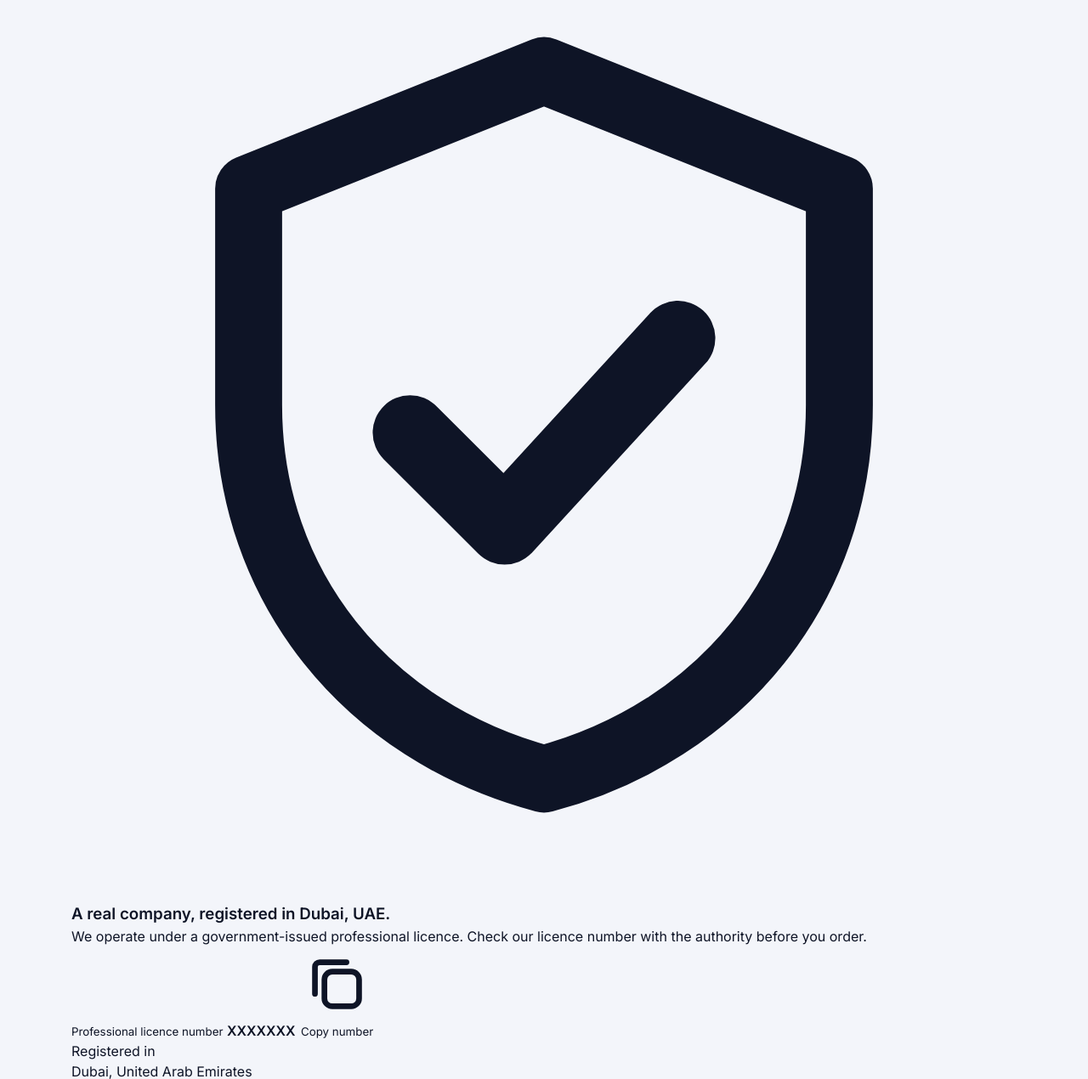
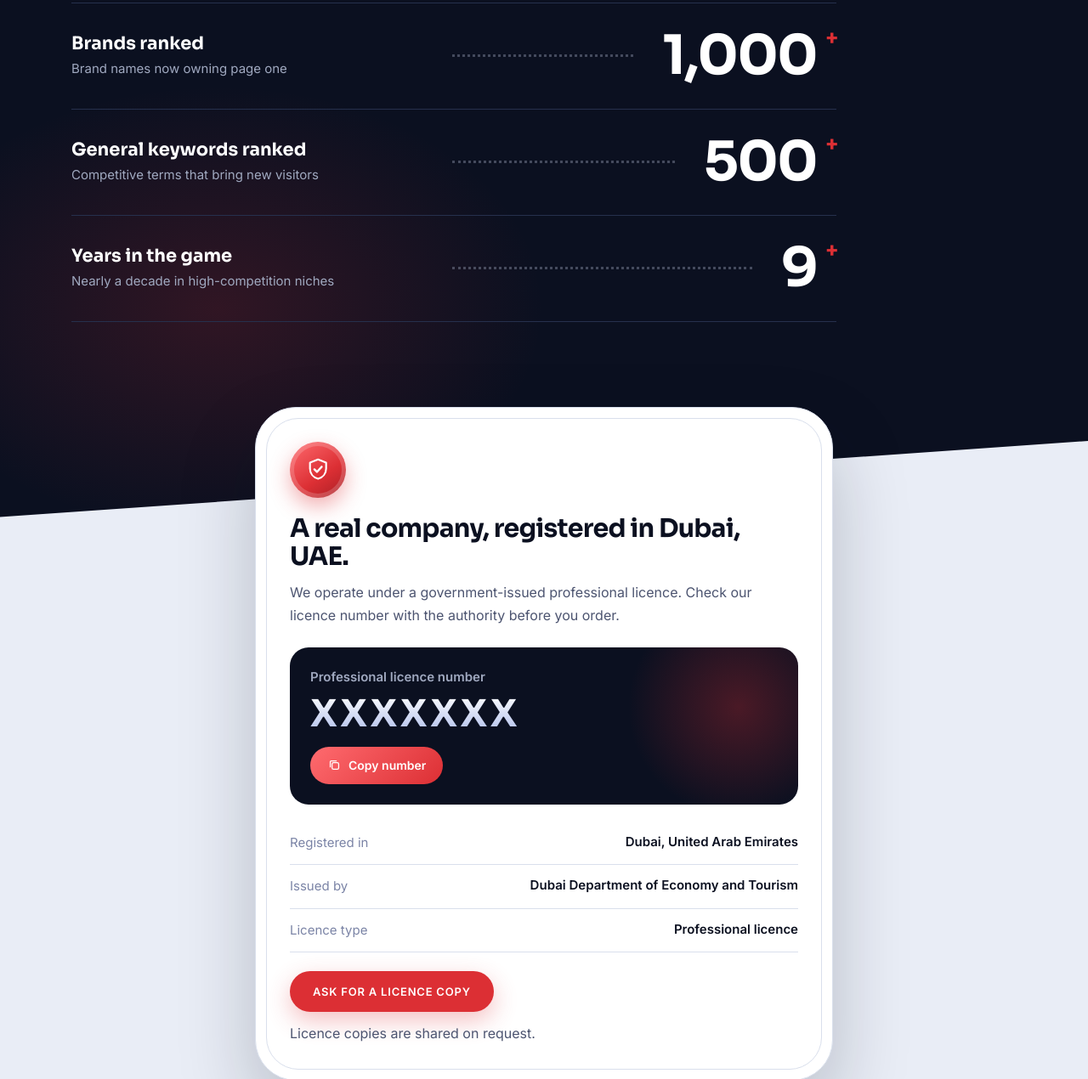
Before and after one commit to Hoorbutt8899/seoIgame, a plain HTML site: page index.html in a window 1280 px wide. Shown: the part 7369-8639 px from the top of the page at 85% size. Drawn offline with Linux system fonts and the light colour scheme.

Commit message:
Add scoreboard license card styles to index.css

```diff
--- a/index.css
+++ b/index.css
@@ -889,3 +889,48 @@ header.scrolled .logo-img{height:42px}
    ===================================================================== */
 .btn.wa svg,.btn.tg svg,#heroWa svg,#heroTg svg{width:22px;height:22px}
 .btn.mini.wa svg,.btn.mini.tg svg{width:20px;height:20px}
+
+/* =====================================================================
+   THE SCOREBOARD + LICENCE CARD
+   PASTE THIS AT THE VERY END OF index.css
+   ===================================================================== */
+.sb-sec{background:var(--soft);overflow:hidden}
+.sb-top{position:relative;background:var(--ink);color:var(--on-dark);padding:clamp(70px,9vw,120px) 0 clamp(170px,22vw,230px);clip-path:polygon(0 0,100% 0,100% calc(100% - clamp(40px,7vw,90px)),0 100%)}
+.sb-top::before{content:'';position:absolute;left:-10%;top:42%;width:60%;height:60%;background:radial-gradient(closest-side,rgba(220,47,52,.18),transparent);pointer-events:none}
+.sb-top .wrap{position:relative}
+.sb-title{font-family:var(--fd);font-size:clamp(34px,6.4vw,58px);font-weight:700;line-height:1.05;letter-spacing:-.03em;color:#fff}
+.sb-sub{margin-top:16px;max-width:520px;font-size:clamp(16px,1.9vw,19px);font-weight:600;line-height:1.35;color:var(--brand-l)}
+.sb-list{margin-top:clamp(32px,5vw,52px);max-width:900px}
+.sb-row{display:grid;grid-template-columns:minmax(0,46%) minmax(20px,1fr) auto;align-items:center;gap:0 clamp(14px,3vw,34px);padding:clamp(22px,2.8vw,30px) 0;border-top:1px solid var(--line-d)}
+.sb-row:last-child{border-bottom:1px solid var(--line-d)}
+.sb-txt b{display:block;font-family:var(--fd);font-size:clamp(17px,1.9vw,21px);font-weight:700;line-height:1.25;color:#fff}
+.sb-txt span{display:block;margin-top:6px;font-size:clamp(13px,1.4vw,15px);line-height:1.5;color:var(--on-dark-mut)}
+.sb-dots{height:0;border-top:3px dotted rgba(160,169,192,.38);align-self:center}
+.sb-num{position:relative;padding-right:.36em;font-family:var(--fd);font-weight:700;font-size:clamp(40px,9vw,64px);line-height:1;letter-spacing:-.03em;color:#fff;white-space:nowrap}
+.sb-num sup{position:absolute;right:0;top:-.04em;font-size:.38em;line-height:1;font-weight:700;color:var(--accent)}
+
+.sb-bottom{position:relative;padding:0 0 clamp(70px,9vw,110px)}
+.sb-card{position:relative;max-width:680px;margin:clamp(-130px,-15vw,-100px) auto 0;padding:clamp(24px,4vw,40px);border-radius:clamp(30px,5vw,48px);background:var(--card);border:1.5px solid var(--border);box-shadow:0 40px 90px rgba(11,16,32,.22)}
+.sb-card::before{content:'';position:absolute;inset:12px;border:1px solid var(--border);border-radius:clamp(22px,4vw,38px);pointer-events:none}
+.sb-card>*{position:relative}
+.sb-badge{width:clamp(56px,8vw,66px);height:clamp(56px,8vw,66px);border-radius:50%;display:grid;place-items:center;background:linear-gradient(145deg,var(--accent-t),var(--accent) 60%,#A81F25);color:#fff;box-shadow:inset 0 0 0 5px rgba(255,255,255,.18),0 10px 24px rgba(220,47,52,.38)}
+.sb-badge svg{width:46%;height:46%}
+.sb-card h3{margin-top:20px;font-family:var(--fd);font-size:clamp(22px,3vw,30px);font-weight:700;line-height:1.1;letter-spacing:-.025em;color:var(--ink)}
+.sb-card>p{margin-top:12px;font-size:clamp(14px,1.5vw,16px);line-height:1.7;color:#4C5470}
+.sb-lic{position:relative;margin-top:24px;padding:clamp(18px,2.4vw,24px);border-radius:22px;background:var(--ink);overflow:hidden}
+.sb-lic::after{content:'';position:absolute;right:-60px;top:-60px;width:260px;height:260px;background:radial-gradient(closest-side,rgba(220,47,52,.30),transparent);pointer-events:none;z-index:0}
+.sb-lic small{position:relative;z-index:1;display:block;font-size:clamp(13px,1.4vw,15px);font-weight:600;color:var(--on-dark-mut)}
+.sb-lic strong{position:relative;z-index:1;display:block;margin:8px 0 14px;font-family:var(--fd);font-size:clamp(30px,5.6vw,44px);font-weight:700;letter-spacing:.08em;line-height:1.1;background:linear-gradient(180deg,#FFFFFF,#AEBDEB);-webkit-background-clip:text;background-clip:text;color:transparent;word-break:break-all}
+.sb-copy{position:relative;z-index:1;display:inline-flex;align-items:center;gap:8px;height:44px;padding:0 20px;border-radius:999px;background:linear-gradient(135deg,var(--accent-t),var(--accent));color:#fff;font-weight:700;font-size:14px;transition:transform .25s,box-shadow .25s}
+.sb-copy:hover{transform:translateY(-2px);box-shadow:0 10px 26px rgba(220,47,52,.45)}
+.sb-copy svg{width:17px;height:17px}
+.sb-facts{margin-top:20px}
+.sb-facts>div{display:flex;justify-content:space-between;align-items:flex-start;gap:18px;padding:14px 0;border-bottom:1px solid var(--border)}
+.sb-facts dt{flex:0 0 auto;font-size:clamp(13px,1.4vw,15px);color:#7B84A6}
+.sb-facts dd{text-align:right;font-weight:600;font-size:clamp(13px,1.4vw,15px);line-height:1.35;color:var(--ink)}
+.sb-card .btn{margin-top:22px;height:48px;padding:0 26px;font-size:13px}
+.sb-note{margin-top:12px;font-size:13px;color:#7B84A6}
+@media (max-width:560px){
+  .sb-facts>div{flex-wrap:wrap;gap:4px 16px}
+  .sb-card .btn{width:100%}
+}
```
